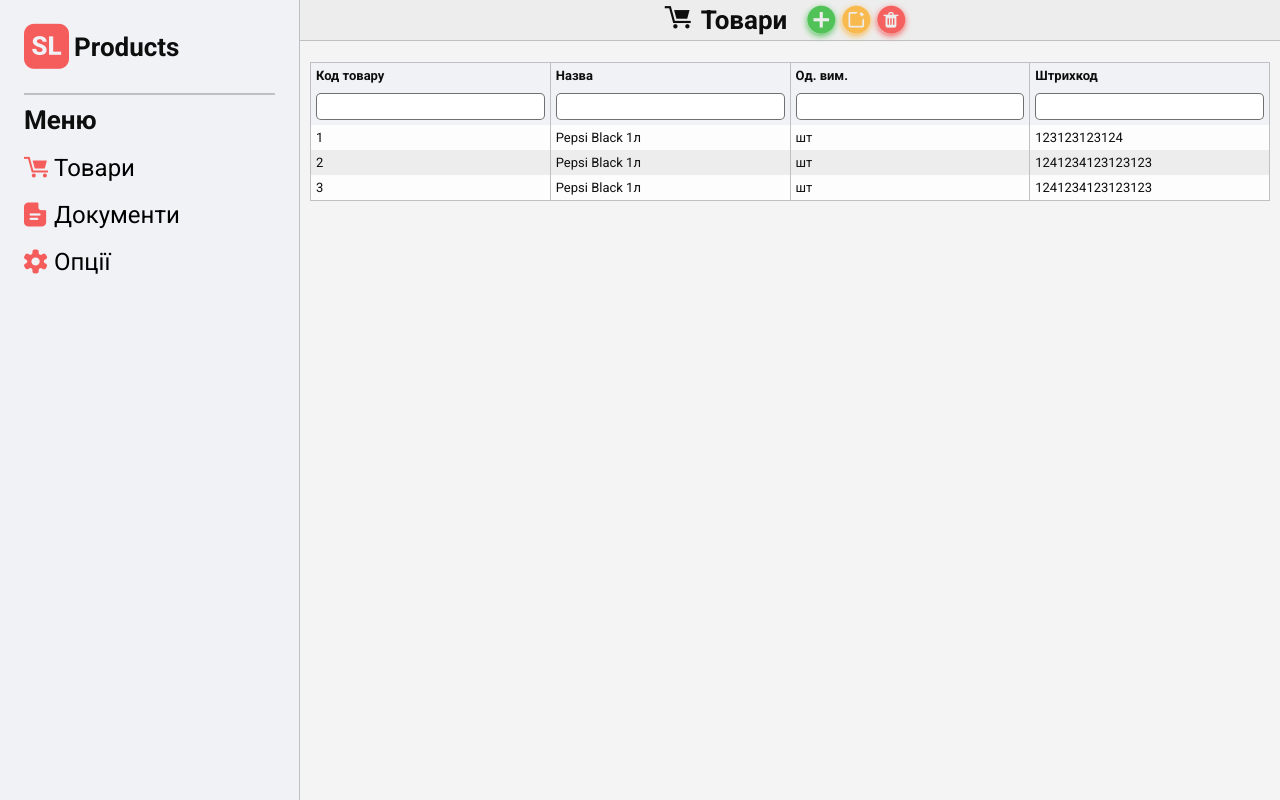
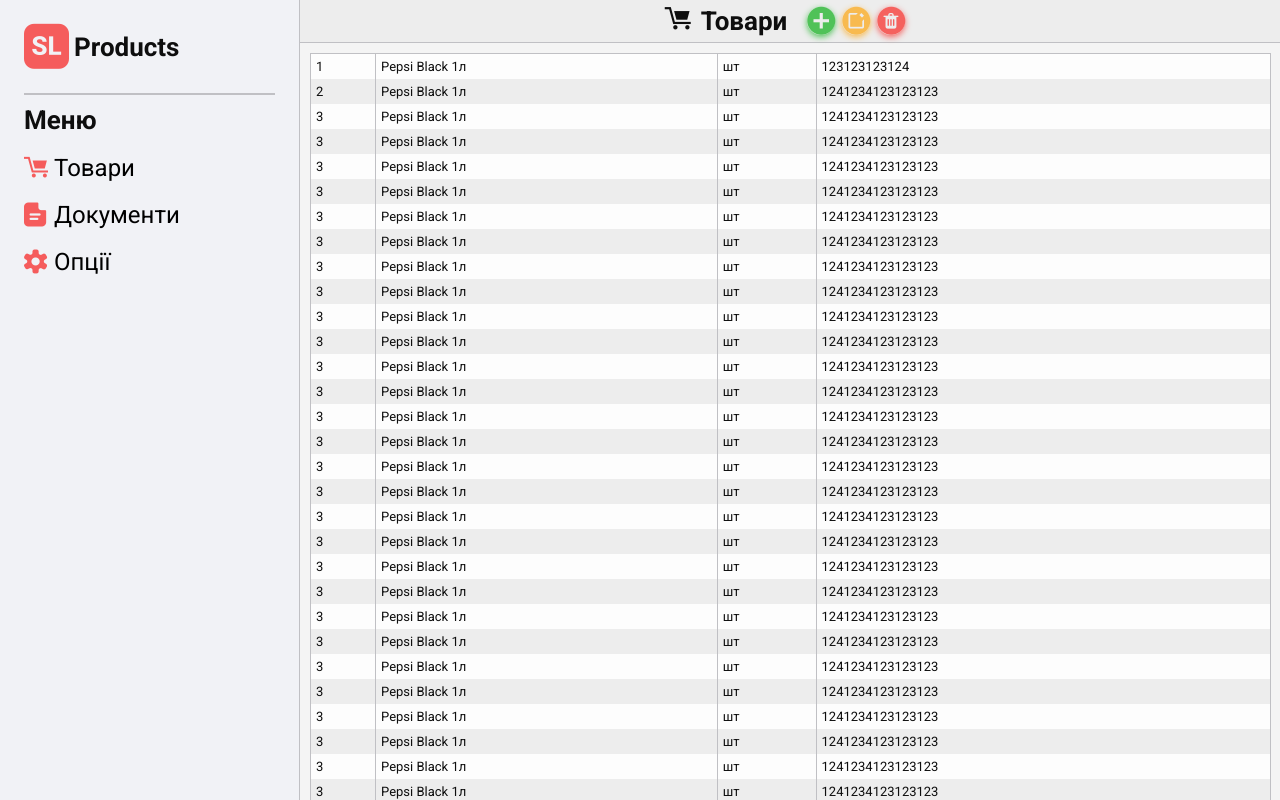
Before and after one commit to yuri-cyo/Simple-List-Products, a Vue app: page /#/prod in a window 1280 px wide. Built offline with nearby package versions, Linux system fonts and the light colour scheme.

Commit message:
fixed table display(hover, select, scroll)

```diff
--- a/src/App.vue
+++ b/src/App.vue
@@ -61,14 +61,15 @@
 
 .content-container {
   // padding: 0 rem(10);
-  display: flex;
-  flex-direction: column;
-  flex: 1 0 auto;
+  padding: $pd-page;
+  // display: flex;
+  // flex-direction: column;
+  // flex: 1 1 auto;
+  margin-top: 43px;
   // width: 100%;
-  // overflow-x: scroll;
-  overflow: scroll;
-  height: 100vh;
+  height: calc(100vh - $header-h);
   width: calc(100vw - 300px);
+  overflow: auto;
   position: relative;
 }
 
--- a/src/components/Header.vue
+++ b/src/components/Header.vue
@@ -30,6 +30,7 @@
 .header-wrapper {
     position: fixed;
     right: 0;
+    z-index: 1000;
     // position: sticky;
     top: 0;
     left: $w-menu;
@@ -37,6 +38,7 @@
     // min-width: 100vw;
 
     min-width: 400px;
+    height: $header-h;
     // flex: 0 1 100%;
     flex-wrap: wrap;
     row-gap: rem(7);
--- a/src/components/Products.vue
+++ b/src/components/Products.vue
@@ -72,7 +72,7 @@
 <style lang="scss" scoped>
 
 .header-component {
-	margin-top: rem(52);
+	// margin-top: rem(52);
 }
 .title-wrapper {
 	gap: rem(5);
--- a/src/components/Table.vue
+++ b/src/components/Table.vue
@@ -1,7 +1,7 @@
 <template>
     <div class="table-container">
         <table class="table">
-            <thead>
+            <thead v-show="false">
                 <tr>
                     <th>Код товару</th>
                     <th>Назва</th>
@@ -41,8 +41,9 @@
             </thead>
             <tbody>
                 <tr
-                v-for="product in products"
-                :key="product.code"
+                v-for="(product, index) in products"
+                :key="index + product.code"
+                @click="contextMenu"
                 class="tr-body">
                     <td>{{ product.code }}</td>
                     <td>{{ product.name }}</td>
@@ -55,7 +56,7 @@
 </template>
 
 <script setup>
-import { reactive, watch, computed } from 'vue';
+import { reactive, watch, computed, ref } from 'vue';
 
 const props = defineProps(['stateNewProduct'])
 
@@ -77,7 +78,169 @@
     name: 'Pepsi Black 1л',
     units: 'шт',
     barcode: '1241234123123123'
-    }
+    },
+    {
+    code: 3,
+    name: 'Pepsi Black 1л',
+    units: 'шт',
+    barcode: '1241234123123123'
+    },
+    {
+    code: 3,
+    name: 'Pepsi Black 1л',
+    units: 'шт',
+    barcode: '1241234123123123'
+    },
+    {
+    code: 3,
+    name: 'Pepsi Black 1л',
+    units: 'шт',
+    barcode: '1241234123123123'
+    },
+    {
+    code: 3,
+    name: 'Pepsi Black 1л',
+    units: 'шт',
+    barcode: '1241234123123123'
+    },
+    {
+    code: 3,
+    name: 'Pepsi Black 1л',
+    units: 'шт',
+    barcode: '1241234123123123'
+    },
+    {
+    code: 3,
+    name: 'Pepsi Black 1л',
+    units: 'шт',
+    barcode: '1241234123123123'
+    },
+    {
+    code: 3,
+    name: 'Pepsi Black 1л',
+    units: 'шт',
+    barcode: '1241234123123123'
+    },
+    {
+    code: 3,
+    name: 'Pepsi Black 1л',
+    units: 'шт',
+    barcode: '1241234123123123'
+    },
+    {
+    code: 3,
+    name: 'Pepsi Black 1л',
+    units: 'шт',
+    barcode: '1241234123123123'
+    },
+    {
+    code: 3,
+    name: 'Pepsi Black 1л',
+    units: 'шт',
+    barcode: '1241234123123123'
+    },
+    {
+    code: 3,
+    name: 'Pepsi Black 1л',
+    units: 'шт',
+    barcode: '1241234123123123'
+    },
+    {
+    code: 3,
+    name: 'Pepsi Black 1л',
+    units: 'шт',
+    barcode: '1241234123123123'
+    },
+    {
+    code: 3,
+    name: 'Pepsi Black 1л',
+    units: 'шт',
+    barcode: '1241234123123123'
+    },
+    {
+    code: 3,
+    name: 'Pepsi Black 1л',
+    units: 'шт',
+    barcode: '1241234123123123'
+    },
+    {
+    code: 3,
+    name: 'Pepsi Black 1л',
+    units: 'шт',
+    barcode: '1241234123123123'
+    },
+    {
+    code: 3,
+    name: 'Pepsi Black 1л',
+    units: 'шт',
+    barcode: '1241234123123123'
+    },
+    {
+    code: 3,
+    name: 'Pepsi Black 1л',
+    units: 'шт',
+    barcode: '1241234123123123'
+    },
+    {
+    code: 3,
+    name: 'Pepsi Black 1л',
+    units: 'шт',
+    barcode: '1241234123123123'
+    },
+    {
+    code: 3,
+    name: 'Pepsi Black 1л',
+    units: 'шт',
+    barcode: '1241234123123123'
+    },
+    {
+    code: 3,
+    name: 'Pepsi Black 1л',
+    units: 'шт',
+    barcode: '1241234123123123'
+    },
+    {
+    code: 3,
+    name: 'Pepsi Black 1л',
+    units: 'шт',
+    barcode: '1241234123123123'
+    },
+    {
+    code: 3,
+    name: 'Pepsi Black 1л',
+    units: 'шт',
+    barcode: '1241234123123123'
+    },
+    {
+    code: 3,
+    name: 'Pepsi Black 1л',
+    units: 'шт',
+    barcode: '1241234123123123'
+    },
+    {
+    code: 3,
+    name: 'Pepsi Black 1л',
+    units: 'шт',
+    barcode: '1241234123123123'
+    },
+    {
+    code: 3,
+    name: 'Pepsi Black 1л',
+    units: 'шт',
+    barcode: '1241234123123123'
+    },
+    {
+    code: 3,
+    name: 'Pepsi Black 1л',
+    units: 'шт',
+    barcode: '1241234123123123'
+    },
+    {
+    code: 3,
+    name: 'Pepsi Black 1л',
+    units: 'шт',
+    barcode: '1241234123123123'
+    },
 ])
 
 const addProductOnTable = watch(() => {
@@ -95,22 +258,67 @@
         });
     }
 });
+const togleContextMenu = ref(false)
+function contextMenu(event) {
+    event.stopPropagation();
+    const childElement = event.currentTarget;
+    togleContextMenu.value = !togleContextMenu.value
+    const parentElement = event.target.parentElement;
+    parentElement.childElement
+    if (togleContextMenu) {
+        childElement.classList.toggle('isSelected')
+        childElement.dataset.isSelected = togleContextMenu.value
+    }
+    console.log(event.target);
+    console.log(togleContextMenu.value);
+    // console.log(parentElement.Node.childElement);
+}
+
+function removeProduct(event) {
+    // event.target.removeElement()
+    event.stopPropagation();
+    const childElement = event.currentTarget;
+    childElement.remove()
+    console.log(event.target);
+}
 
 </script>
 
 <style lang="scss" scoped>
+
+
 .table-container {
-    padding: $pd-page;
-    border: none;
+    // padding: $pd-page;
+    // padding-top: 0;
+    // border: none;
+    // border: 1px solid transparent;
+    // overflow: auto;
+    max-width: 100%;
+    // margin: 10px;
 }
 .table {
     width: 100%;
-    border: 1px solid $strokeMenu;
+    min-width: 500px;
+    // height: 100%;
     border-collapse: collapse;
     font-size: rem(13);
+    position: relative;
+    // border-top: 1px solid $strokeMenu
+    border: 1px solid $strokeMenu !important;
+    box-sizing: content-box;
+    &::before{
+        // content:'';
+        // border: 1px solid $strokeMenu !important;
+        // position: absolute;
+        // left: -1px;
+        // right: -1px;
+        // top: 0px;
+        // bottom: -1px;
+        // // z-index: -1
+    }
     thead {
         position: sticky;
-        top: 52px;
+        top: 42px;
         z-index: 3;
     }
     th, td {
@@ -130,26 +338,65 @@
 
     .tr-body {
         position: relative;
+        // z-index: 2;
         &:nth-child(even) {
             background-color: $color-tr-even;
         }
         &:hover {
             cursor: pointer;
-            &::after {
+            box-sizing: border-box;
+            position: relative;
+            z-index: 100;
+
+            ::after {
                 content: '';
+                border: 1px solid $icon-del !important;
+                // border-right: none;
+                // border-left: none;
                 position: absolute;
                 top: -0.5px;
                 bottom: -0.5px;
-                left: -1px;
-                right: -1px;
-                border: rem(1) solid $icon-del;
-                z-index: 100;
+                left: -0.5px;
+                right: -0.5px;
+                z-index: -1;
             }
         }
         td {
-            position: relative;
-            z-index: 101;
+            // position: relative;
+
+            z-index: 1000000 !important; // allow table selection for copying highlighted text
         }
     }
+
+    .isSelected {
+        background-color: hsla(17, 100%, 50%, 0.053) !important;
+        z-index: 10;
+        ::after {
+            content: '';
+            position: absolute;
+            top: -0.5px;
+            bottom: -0.5px;
+            left: -0.5px;
+            right: -0.5px;
+            border: 1px solid hsl(38, 100%, 50%);
+            // z-index: 99999;
+
+        }
+        :first-child {
+            &:before {
+                content: '';
+                position: absolute;
+                    width: 5px;
+                    height: 75%;
+                    border-radius: 100vh;
+                    background-color: $icon-del;
+                    left: -8px;
+                    top: 50%;
+                    transform: translateY(-50%);
+            }
+        }
+    }
+
+
 }
 </style>
--- a/src/components/modal/ModalAddProd.vue
+++ b/src/components/modal/ModalAddProd.vue
@@ -26,8 +26,8 @@
                                     :placeholder="modalPlaceholder.namePlaceholder"
                                     @keyup.enter="saveProduct"
                                     @keyup.esc="buttonClose"
-                                    @value="sendVar.barcode.name"
                                     :class="errorSaveProduct ? 'errorClassPlaceholder' : ''"
+                                    maxlength="70"
                                 >
                             </InputComponent>
                         </div>
@@ -41,8 +41,8 @@
                                         :placeholder="modalPlaceholder.codePlaceholder"
                                         @keyup.enter="saveProduct"
                                         @keyup.esc="buttonClose"
-                                        @value="sendVar.code"
                                         :class="errorSaveProduct ? 'errorClassPlaceholder' : ''"
+                                        maxlength="6"
                                     >
                                 </InputComponent>
                             </div>
@@ -51,7 +51,6 @@
                                 <select
                                     v-model="modalInput.unitValue"
                                     @keyup.esc="buttonClose"
-                                    @value="sendVar.units"
 
                                 >
                                     <option value="шт">шт</option>
@@ -68,8 +67,8 @@
                                     :placeholder="modalPlaceholder.barcodePlaceholder"
                                     @keyup.enter="saveProduct"
                                     @keyup.esc="buttonClose"
-                                    @value="sendVar.barcode"
                                     :class="errorSaveProduct ? 'errorClassPlaceholder' : ''"
+                                    maxlength="15"
                                 >
                             </InputComponent>
                             </div>
@@ -128,6 +127,16 @@
     // purchasePrice: '0',
     // retailPrice: '0'
 });
+
+const validationInpust = watch(()=> {
+    const onlyNumbersRegex = /[^\d]/g;
+    const delFirstSpaceRegex = /^\s+/g;
+    const onlyOneSpaceRegex = / {2}/g;
+    modalInput.nameValue = modalInput.nameValue.replace(delFirstSpaceRegex, "").replace(onlyOneSpaceRegex, " ");
+    modalInput.codeValue = modalInput.codeValue.replace(onlyNumbersRegex, "");
+    modalInput.barcodeValue = modalInput.barcodeValue.replace(onlyNumbersRegex, "");
+
+})
 const modalPlaceholder = reactive({
     namePlaceholder: 'Назва товару',
     codePlaceholder: 'Код товару',
@@ -167,6 +176,7 @@
 
 function saveProduct() {
     // console.log("Sveeee");
+    modalInput.nameValue = modalInput.nameValue.trim()
     const sendVar = {
         code: modalInput.codeValue,
         name: modalInput.nameValue,
@@ -234,10 +244,12 @@
     padding: $pd-page;
     transform: translate(-50%, -50%);
 
-    background-color: $bgMenu;
 
     // z-index: 100;
-    backdrop-filter: blur(5px);
+    backdrop-filter: blur(10px);
+    // background-color: $bgMenu;
+    background-color: #f1f2f6a4;
+
     border-radius: rem(20);
     border: 5px solid rgba(14, 14, 14, 0.413);
     overflow: hidden;
--- a/src/styles/variables.scss
+++ b/src/styles/variables.scss
@@ -38,6 +38,7 @@
 
 //* widht
 $w-menu: 300px;
+$header-h: 43px;
 
 //*font-size
 $fs-default: rem(16);
```
